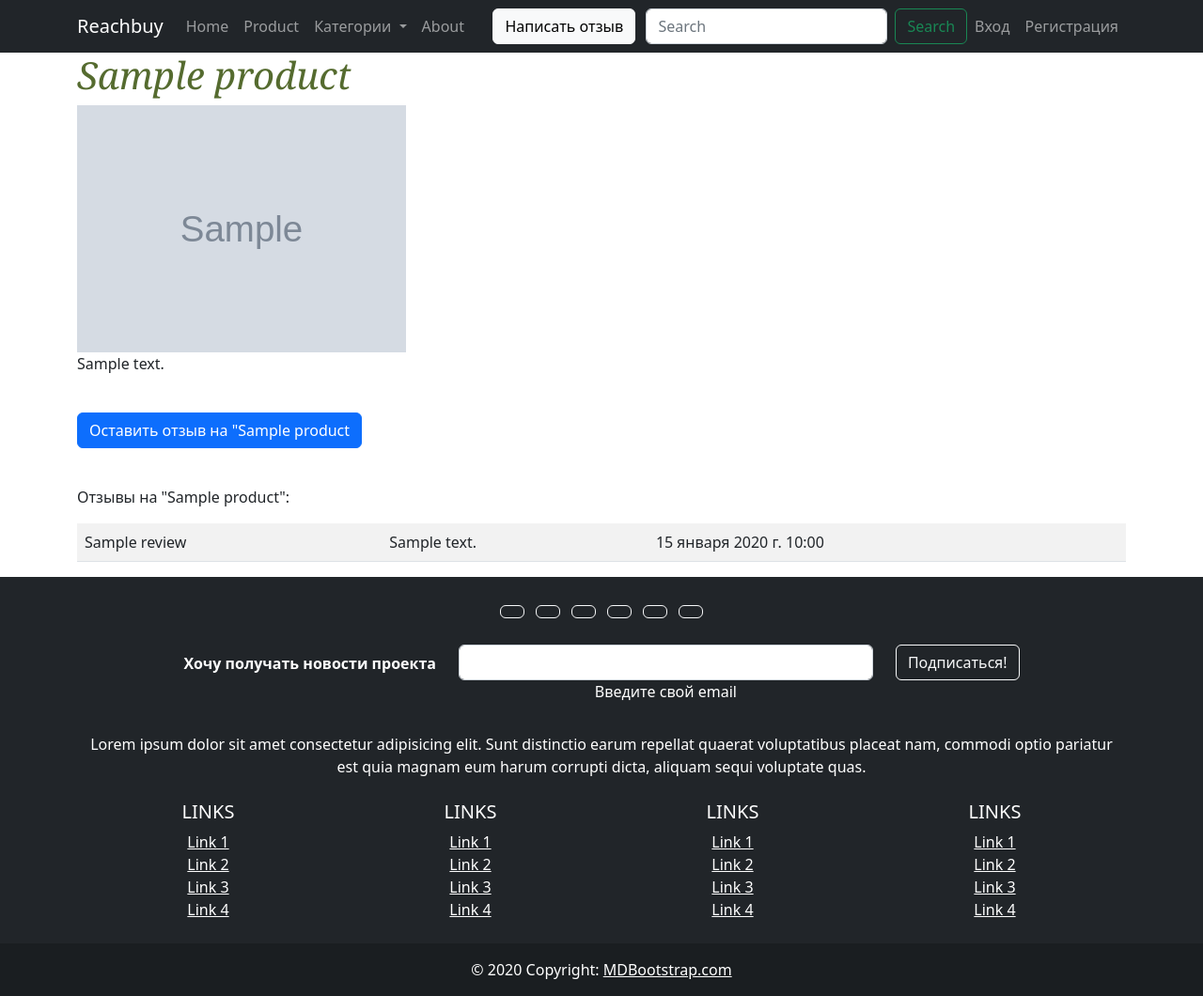
After one commit to feel099/ReachBuy, a Django app: page /productsInCategory/product_page/1 in a window 1280 px wide. The commit adds this page. Shown: the whole page at 94% size. Run offline with Django 4.2, Linux system fonts and the light colour scheme; tables that the repository leaves empty hold one stand-in row (values such as "Sample post"); grey boxes marked "Sample" are stand-in pictures.

Commit message:
Исправил ошибку на странице товара

```diff
--- a/apps/core/models.py
+++ b/apps/core/models.py
@@ -34,7 +34,7 @@ class Product(models.Model):
         verbose_name_plural = 'Продукты'
 
     name = models.CharField(verbose_name='Название продукта', max_length=200)
-    image = models.ImageField(null=True, blank=True)
+    image = models.ImageField(upload_to='media', null=True, blank=True)
     description = models.TextField(verbose_name='Описание продукта')
     category = models.ForeignKey(
         Category, on_delete=models.SET('DELETED'),
@@ -66,4 +66,4 @@ class Review(models.Model):
         return self.title
 
     def get_absolute_url(self):
-        return reverse('reachbuy')
+        return reverse('base')
--- a/apps/core/urls.py
+++ b/apps/core/urls.py
@@ -9,6 +9,7 @@ urlpatterns = [
     path('', views.base, name='base'),
     path('about/', views.about, name='about'),
     path('product/', views.product, name='product'),
+    path('productsInCategory/product_page/<int:pk>', views.product_page, name='product_page'),
     path('productsInCategory/<int:pk>', views.products_in_category, name='productsInCategory'),
     path('createProduct/', views.CreateProductView.as_view(), name='createProduct'),
     path('createReview/', views.CreateReviewView.as_view(), name='createReview'),
--- a/apps/core/views.py
+++ b/apps/core/views.py
@@ -1,4 +1,4 @@
-from django.shortcuts import render
+from django.shortcuts import render, redirect
 from django.views.generic import CreateView
 from django.urls import reverse_lazy
 from apps.core.models import Category, Product, Review
@@ -40,6 +40,18 @@ def products_in_category(request, pk):
     return render(request, 'productsInCategory.html', context)
 
 
+def product_page(request, pk):
+    product_detail = Product.objects.get(pk=pk)
+    review_set = Review.objects.filter(product=product_detail)
+    context = {
+        'product_page': Product.objects.get(pk=pk),
+        'review_for_products': review_set.values(),
+        'categories': Category.objects.all(),
+    }
+
+    return render(request, 'product_page.html', context)
+
+
 class CreateProductView(LoginRequiredMixin, CreateView):
     model = Product
     template_name = "createProduct.html"
--- a/apps/templates/header.html
+++ b/apps/templates/header.html
@@ -7,7 +7,7 @@
     <div class="collapse navbar-collapse" id="navbarSupportedContent">
       <ul class="navbar-nav me-auto mb-2 mb-lg-0">
         <li class="nav-item">
-          <a class="nav-link" aria-current="page" href="{% url 'base' %}">Home</a>
+          <a class="nav-link" aria-current="page" href="#">Home</a>
         </li>
         <li class="nav-item">
           <a class="nav-link" href="{% url 'product' %}">Product</a>
--- /dev/null
+++ b/apps/templates/product_page.html
@@ -0,0 +1,44 @@
+{% extends 'base.html' %}
+
+    {% block content %}
+        <div class="container">
+            <h1>{{ product_page.name }}</h1>
+            {% if product_page.image %}
+            <img src="{{ product_page.image.url }}" alt="Картинка">
+            {% endif %}
+            <p>{{ product_page.description }}</p>
+            <br>
+            <p>
+
+              <button class="btn btn-primary" type="button" data-bs-toggle="collapse"
+                  data-bs-target="#collapseExample" aria-expanded="false" aria-controls="collapseExample">
+                Оставить отзыв на "{{ product_page.name }}
+              </button>
+            </p>
+            <div class="collapse" id="collapseExample">
+              <div class="card card-body">
+               <form method="POST">
+                {% csrf_token %}
+                {{ form }}
+                <button class="btn btn-primary">Отправить</button>
+            </form>
+              </div>
+            </div>
+            <br>
+            <p>Отзывы на "{{ product_page.name }}":
+            <table class="table table-striped">
+                <tbody>
+                    {% if review_for_products %}
+                        {% for v in review_for_products %}
+                            <tr>
+                              <td> {{ v.title }}  </td>
+                              <td> {{ v.description }} </td>
+                              <td> {{ v.published }} </td>
+                            </tr>
+                        {% endfor %}
+                    {% else %}
+                        <td>На этот продукт пока нет отзывов, ваш отзыв может стать первым)</td>
+                    {% endif %}
+            </table>
+        </div>
+    {% endblock %}
--- a/apps/templates/productsInCategory.html
+++ b/apps/templates/productsInCategory.html
@@ -13,7 +13,7 @@
                           {% else %}
                               <td></td>
                           {% endif %}
-                              <td><a href="#"><h5>{{ product.name }}</h5></a>
+                              <td  class="text-left"><a href="product_page/{{ product.pk }}"><h5>{{ product.name }}</h5></a>
                                   <br>
                               {{ product.description }}</td>
                           </tr>
```
Also changed, not shown: apps/core/forms.py (+13 -8 lines), config/settings.py (+11 -0 lines).
